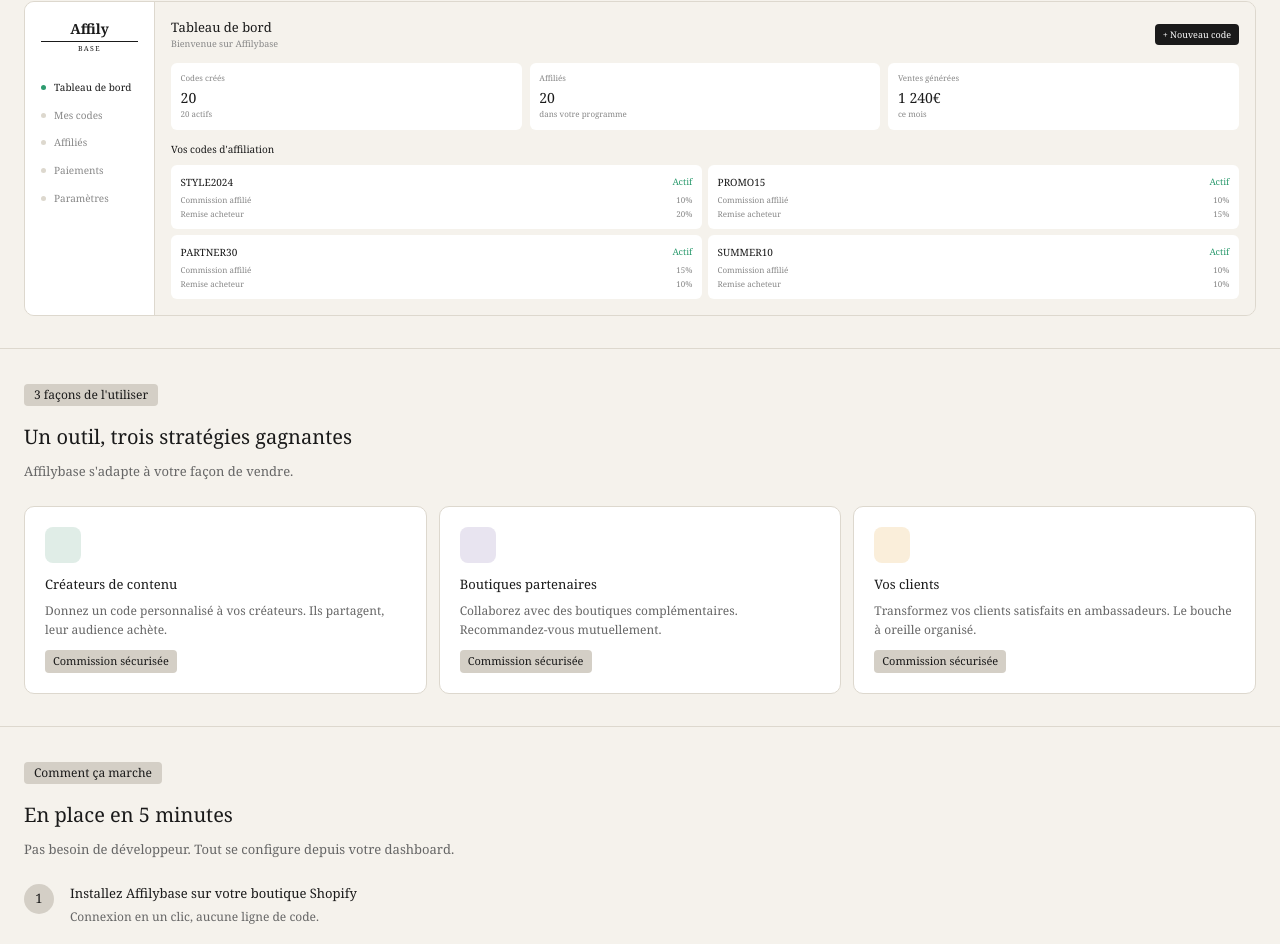
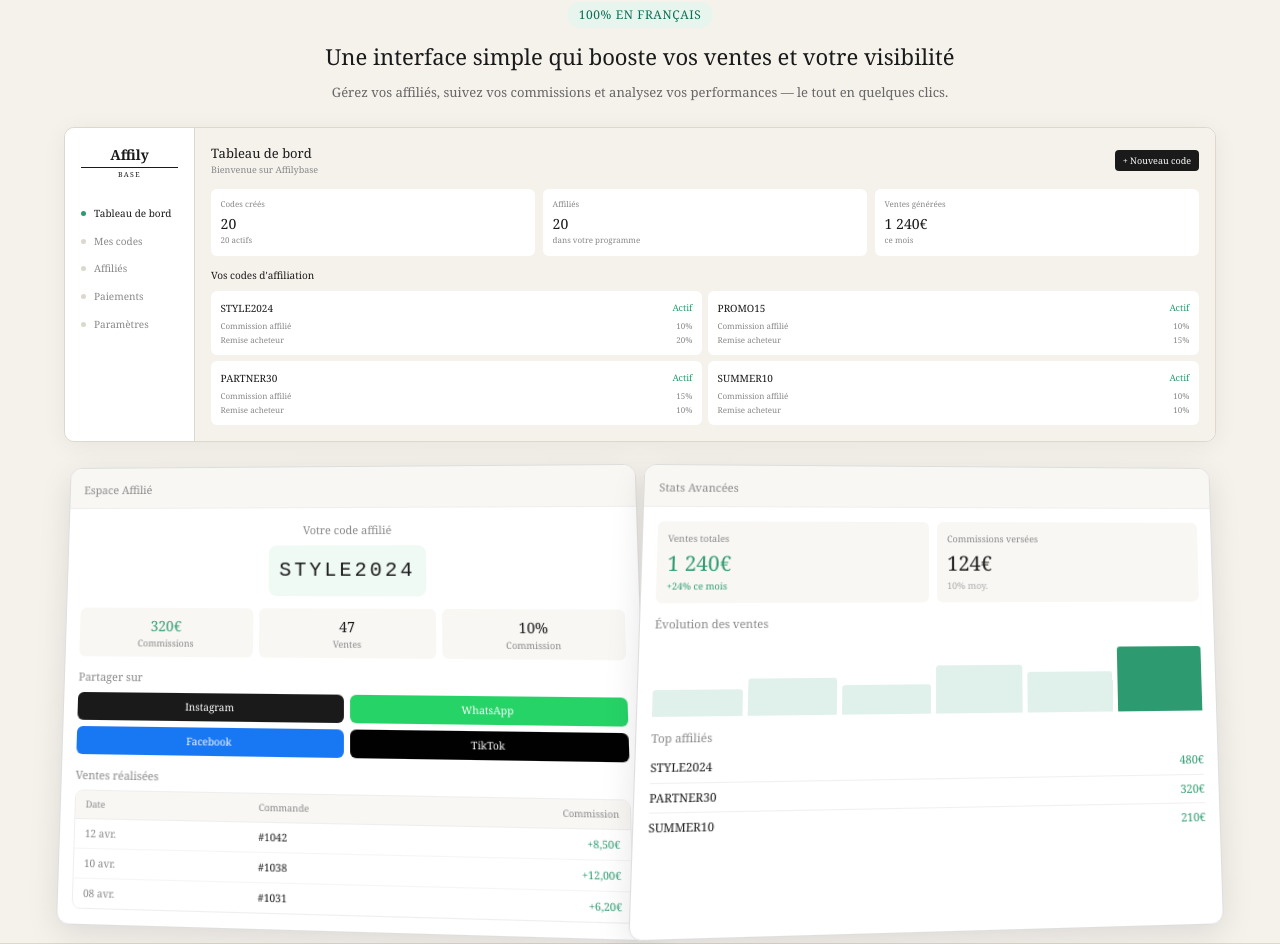
Before and after one commit to ukpt/affilybase, a Next.js app: page /landing in a window 1280 px wide. Shown: the part 476-1420 px from the top of the page. Built offline with nearby package versions, Linux system fonts and the light colour scheme.

Commit message:
new landing page sections + margins

```diff
--- a/app/landing/page.tsx
+++ b/app/landing/page.tsx
@@ -1,9 +1,9 @@
 export default function Landing() {
   return (
-    <main style={{ fontFamily: 'Georgia, serif', maxWidth: '100%', margin: '0' , background: '#F5F2EC', color: '#1a1a1a', minHeight: '100vh' }}>
+    <main style={{ fontFamily: 'Georgia, serif', maxWidth: '100%', margin: '0', background: '#F5F2EC', color: '#1a1a1a', minHeight: '100vh' }}>
 
       {/* NAV */}
-      <nav style={{ display: 'flex', alignItems: 'center', justifyContent: 'space-between', padding: '1rem 1.5rem', borderBottom: '0.5px solid #ddd8ce' }}>
+      <nav style={{ display: 'flex', alignItems: 'center', justifyContent: 'space-between', padding: '1rem 4rem', borderBottom: '0.5px solid #ddd8ce' }}>
         <div style={{ display: 'flex', flexDirection: 'column', alignItems: 'center', lineHeight: 1 }}>
           <span style={{ fontSize: '22px', fontWeight: 700, letterSpacing: '0.04em' }}>Affily</span>
           <div style={{ width: '100%', height: '1px', background: '#1a1a1a', margin: '3px 0' }} />
@@ -16,7 +16,7 @@
       </nav>
 
       {/* HERO */}
-      <div style={{ padding: '3rem 1.5rem 0', textAlign: 'center' }}>
+      <div style={{ padding: '3rem 4rem 0', textAlign: 'center' }}>
         <span style={{ display: 'inline-block', background: '#e0ede7', color: '#1a6645', fontSize: '12px', padding: '4px 14px', borderRadius: '20px', marginBottom: '1.2rem' }}>Compatible Shopify</span>
         <h1 style={{ fontSize: '30px', fontWeight: 400, lineHeight: 1.4, marginBottom: '1rem' }}>
           Boostez vos ventes Shopify<br />avec vos <span style={{ background: '#d4cfc6', padding: '2px 10px', borderRadius: '4px' }}>Partenaires</span>
@@ -31,8 +31,14 @@
       </div>
 
       {/* DASHBOARD VISUEL */}
-      <hr style={{ border: 'none', borderTop: '0.5px solid #ddd8ce', margin: '0 1.5rem 1.5rem' }} />
-      <div style={{ margin: '0 1.5rem 2rem', border: '0.5px solid #ddd8ce', borderRadius: '10px', overflow: 'hidden', display: 'flex' }}>
+      <hr style={{ border: 'none', borderTop: '0.5px solid #ddd8ce', margin: '0 4rem 1.5rem' }} />
+      <div style={{ textAlign: 'center', padding: '0 4rem 1.5rem' }}>
+        <span style={{ display: 'inline-block', background: '#e8f5ee', color: '#0F6E56', fontSize: '12px', fontWeight: 500, padding: '4px 12px', borderRadius: '20px', marginBottom: '0.75rem', letterSpacing: '0.05em' }}>100% EN FRANÇAIS</span>
+        <h2 style={{ fontSize: '22px', fontWeight: 400, marginBottom: '0.5rem' }}>Une interface simple qui booste vos ventes et votre visibilité</h2>
+        <p style={{ fontSize: '13px', color: '#666', lineHeight: 1.7 }}>Gérez vos affiliés, suivez vos commissions et analysez vos performances — le tout en quelques clics.</p>
+      </div>
+
+      <div style={{ margin: '0 4rem 1.5rem', border: '0.5px solid #ddd8ce', borderRadius: '10px', overflow: 'hidden', display: 'flex', boxShadow: '0 4px 24px rgba(0,0,0,0.06)' }}>
         <div style={{ width: '130px', background: '#fff', borderRight: '0.5px solid #ddd8ce', padding: '1rem 0', flexShrink: 0 }}>
           <div style={{ display: 'flex', flexDirection: 'column', alignItems: 'center', marginBottom: '1.2rem', padding: '0 1rem' }}>
             <span style={{ fontSize: '14px', fontWeight: 700 }}>Affily</span>
@@ -78,9 +84,88 @@
         </div>
       </div>
 
+      {/* 2 écrans en perspective */}
+      <div style={{ margin: '0 4rem 2rem', display: 'grid', gridTemplateColumns: '1fr 1fr', gap: '20px' }}>
+        <div style={{ transform: 'perspective(900px) rotateX(6deg) rotateY(-4deg)', transformOrigin: 'center top', background: '#fff', borderRadius: '12px', border: '0.5px solid #ddd', overflow: 'hidden', boxShadow: '0 8px 32px rgba(0,0,0,0.10)' }}>
+          <div style={{ background: '#f8f7f4', padding: '8px 14px', borderBottom: '0.5px solid #eee' }}>
+            <span style={{ fontSize: '11px', color: '#888', fontWeight: 500 }}>Espace Affilié</span>
+          </div>
+          <div style={{ padding: '14px' }}>
+            <div style={{ textAlign: 'center', marginBottom: '12px' }}>
+              <div style={{ fontSize: '11px', color: '#888', marginBottom: '6px' }}>Votre code affilié</div>
+              <div style={{ background: '#f0faf5', borderRadius: '8px', padding: '10px', display: 'inline-block' }}>
+                <div style={{ fontFamily: 'monospace', fontSize: '20px', fontWeight: 500, color: '#1a1a1a', letterSpacing: '3px' }}>STYLE2024</div>
+              </div>
+            </div>
+            <div style={{ display: 'grid', gridTemplateColumns: '1fr 1fr 1fr', gap: '6px', marginBottom: '12px' }}>
+              {[['320€', 'Commissions', '#2D9B6F'], ['47', 'Ventes', '#1a1a1a'], ['10%', 'Commission', '#1a1a1a']].map(([val, label, color], i) => (
+                <div key={i} style={{ background: '#f8f7f4', borderRadius: '6px', padding: '7px', textAlign: 'center' }}>
+                  <div style={{ fontSize: '14px', fontWeight: 500, color }}>{val}</div>
+                  <div style={{ fontSize: '9px', color: '#888' }}>{label}</div>
+                </div>
+              ))}
+            </div>
+            <div style={{ fontSize: '11px', color: '#888', marginBottom: '6px' }}>Partager sur</div>
+            <div style={{ display: 'grid', gridTemplateColumns: '1fr 1fr', gap: '6px', marginBottom: '12px' }}>
+              {[['Instagram', '#1a1a1a'], ['WhatsApp', '#25D366'], ['Facebook', '#1877F2'], ['TikTok', '#010101']].map(([label, bg], i) => (
+                <div key={i} style={{ background: bg, color: 'white', borderRadius: '6px', padding: '6px', textAlign: 'center', fontSize: '10px' }}>{label}</div>
+              ))}
+            </div>
+            <div style={{ fontSize: '11px', color: '#888', marginBottom: '6px' }}>Ventes réalisées</div>
+            <div style={{ background: 'white', border: '0.5px solid #eee', borderRadius: '8px', overflow: 'hidden' }}>
+              <div style={{ display: 'grid', gridTemplateColumns: '1fr 1fr 1fr', padding: '6px 10px', background: '#f8f7f4', borderBottom: '0.5px solid #eee' }}>
+                {['Date', 'Commande', 'Commission'].map((h, i) => (
+                  <span key={i} style={{ fontSize: '9px', color: '#888', textAlign: i === 2 ? 'right' : 'left' }}>{h}</span>
+                ))}
+              </div>
+              {[['12 avr.', '#1042', '+8,50€'], ['10 avr.', '#1038', '+12,00€'], ['08 avr.', '#1031', '+6,20€']].map(([date, cmd, comm], i) => (
+                <div key={i} style={{ display: 'grid', gridTemplateColumns: '1fr 1fr 1fr', padding: '6px 10px', borderBottom: i < 2 ? '0.5px solid #f5f5f5' : 'none' }}>
+                  <span style={{ fontSize: '10px', color: '#888' }}>{date}</span>
+                  <span style={{ fontSize: '10px', color: '#1a1a1a' }}>{cmd}</span>
+                  <span style={{ fontSize: '10px', color: '#2D9B6F', textAlign: 'right' }}>{comm}</span>
+                </div>
+              ))}
+            </div>
+          </div>
+        </div>
+
+        <div style={{ transform: 'perspective(900px) rotateX(6deg) rotateY(4deg)', transformOrigin: 'center top', background: '#fff', borderRadius: '12px', border: '0.5px solid #ddd', overflow: 'hidden', boxShadow: '0 8px 32px rgba(0,0,0,0.10)' }}>
+          <div style={{ background: '#f8f7f4', padding: '8px 14px', borderBottom: '0.5px solid #eee' }}>
+            <span style={{ fontSize: '11px', color: '#888', fontWeight: 500 }}>Stats Avancées</span>
+          </div>
+          <div style={{ padding: '14px' }}>
+            <div style={{ display: 'grid', gridTemplateColumns: '1fr 1fr', gap: '8px', marginBottom: '12px' }}>
+              <div style={{ background: '#f8f7f4', borderRadius: '6px', padding: '10px' }}>
+                <div style={{ fontSize: '9px', color: '#888', marginBottom: '2px' }}>Ventes totales</div>
+                <div style={{ fontSize: '20px', fontWeight: 500, color: '#2D9B6F' }}>1 240€</div>
+                <div style={{ fontSize: '9px', color: '#2D9B6F' }}>+24% ce mois</div>
+              </div>
+              <div style={{ background: '#f8f7f4', borderRadius: '6px', padding: '10px' }}>
+                <div style={{ fontSize: '9px', color: '#888', marginBottom: '2px' }}>Commissions versées</div>
+                <div style={{ fontSize: '20px', fontWeight: 500, color: '#1a1a1a' }}>124€</div>
+                <div style={{ fontSize: '9px', color: '#aaa' }}>10% moy.</div>
+              </div>
+            </div>
+            <div style={{ fontSize: '11px', color: '#888', marginBottom: '8px' }}>Évolution des ventes</div>
+            <div style={{ height: '70px', display: 'flex', alignItems: 'flex-end', gap: '5px', marginBottom: '12px' }}>
+              {[35, 50, 40, 65, 55, 90].map((h, i) => (
+                <div key={i} style={{ flex: 1, background: i === 5 ? '#2D9B6F' : '#e0f0ea', borderRadius: '3px 3px 0 0', height: `${h}%` }} />
+              ))}
+            </div>
+            <div style={{ fontSize: '11px', color: '#888', marginBottom: '6px' }}>Top affiliés</div>
+            {[['STYLE2024', '480€'], ['PARTNER30', '320€'], ['SUMMER10', '210€']].map(([code, val], i) => (
+              <div key={i} style={{ display: 'flex', justifyContent: 'space-between', fontSize: '11px', padding: '5px 0', borderBottom: i < 2 ? '0.5px solid #f0f0f0' : 'none' }}>
+                <span style={{ color: '#1a1a1a' }}>{code}</span>
+                <span style={{ color: '#2D9B6F', fontWeight: 500 }}>{val}</span>
+              </div>
+            ))}
+          </div>
+        </div>
+      </div>
+
       {/* 3 FAÇONS */}
       <hr style={{ border: 'none', borderTop: '0.5px solid #ddd8ce' }} />
-      <div style={{ padding: '2rem 1.5rem' }}>
+      <div style={{ padding: '2rem 4rem' }}>
         <span style={{ display: 'inline-block', background: '#d4cfc6', padding: '2px 10px', borderRadius: '4px', fontSize: '12px', fontWeight: 500, marginBottom: '1rem' }}>3 façons de l'utiliser</span>
         <h2 style={{ fontSize: '20px', fontWeight: 400, marginBottom: '0.5rem' }}>Un outil, trois stratégies gagnantes</h2>
         <p style={{ fontSize: '13px', color: '#666', lineHeight: 1.7, marginBottom: '1.5rem' }}>Affilybase s'adapte à votre façon de vendre.</p>
@@ -102,7 +187,7 @@
 
       {/* COMMENT CA MARCHE */}
       <hr style={{ border: 'none', borderTop: '0.5px solid #ddd8ce' }} />
-      <div style={{ padding: '2rem 1.5rem' }}>
+      <div style={{ padding: '2rem 4rem' }}>
         <span style={{ display: 'inline-block', background: '#d4cfc6', padding: '2px 10px', borderRadius: '4px', fontSize: '12px', fontWeight: 500, marginBottom: '1rem' }}>Comment ça marche</span>
         <h2 style={{ fontSize: '20px', fontWeight: 400, marginBottom: '0.5rem' }}>En place en 5 minutes</h2>
         <p style={{ fontSize: '13px', color: '#666', lineHeight: 1.7, marginBottom: '1.5rem' }}>Pas besoin de développeur. Tout se configure depuis votre dashboard.</p>
@@ -123,7 +208,7 @@
 
       {/* TARIFS */}
       <hr style={{ border: 'none', borderTop: '0.5px solid #ddd8ce' }} />
-      <div style={{ padding: '2rem 1.5rem' }}>
+      <div style={{ padding: '2rem 4rem' }}>
         <span style={{ display: 'inline-block', background: '#d4cfc6', padding: '2px 10px', borderRadius: '4px', fontSize: '12px', fontWeight: 500, marginBottom: '1rem' }}>Tarifs</span>
         <h2 style={{ fontSize: '20px', fontWeight: 400, marginBottom: '0.5rem' }}>Simple et transparent</h2>
         <p style={{ fontSize: '13px', color: '#666', lineHeight: 1.7, marginBottom: '1.5rem' }}>Commencez gratuitement, évoluez selon vos besoins.</p>
@@ -150,7 +235,7 @@
 
       {/* CHIFFRES */}
       <hr style={{ border: 'none', borderTop: '0.5px solid #ddd8ce' }} />
-      <div style={{ padding: '2rem 1.5rem' }}>
+      <div style={{ padding: '2rem 4rem' }}>
         <span style={{ display: 'inline-block', background: '#d4cfc6', padding: '2px 10px', borderRadius: '4px', fontSize: '12px', fontWeight: 500, marginBottom: '1rem' }}>Affilybase en chiffres</span>
         <h2 style={{ fontSize: '20px', fontWeight: 400, marginBottom: '0.5rem' }}>Déjà adopté par des boutiques Shopify</h2>
         <p style={{ fontSize: '13px', color: '#666', lineHeight: 1.7, marginBottom: '1.5rem' }}>Des premiers résultats encourageants.</p>
@@ -166,7 +251,7 @@
 
       {/* AVIS */}
       <hr style={{ border: 'none', borderTop: '0.5px solid #ddd8ce' }} />
-      <div style={{ padding: '2rem 1.5rem' }}>
+      <div style={{ padding: '2rem 4rem' }}>
         <span style={{ display: 'inline-block', background: '#d4cfc6', padding: '2px 10px', borderRadius: '4px', fontSize: '12px', fontWeight: 500, marginBottom: '1rem' }}>Avis clients</span>
         <h2 style={{ fontSize: '20px', fontWeight: 400, marginBottom: '0.5rem' }}>Ils utilisent Affilybase</h2>
         <p style={{ fontSize: '13px', color: '#666', lineHeight: 1.7, marginBottom: '1.5rem' }}>Des boutiques Shopify qui ont boosté leurs ventes grâce à leurs partenaires.</p>
@@ -193,7 +278,7 @@
 
       {/* FAQ */}
       <hr style={{ border: 'none', borderTop: '0.5px solid #ddd8ce' }} />
-      <div style={{ padding: '2rem 1.5rem' }}>
+      <div style={{ padding: '2rem 4rem' }}>
         <span style={{ display: 'inline-block', background: '#d4cfc6', padding: '2px 10px', borderRadius: '4px', fontSize: '12px', fontWeight: 500, marginBottom: '1rem' }}>FAQ</span>
         <h2 style={{ fontSize: '20px', fontWeight: 400, marginBottom: '0.5rem' }}>Questions fréquentes</h2>
         <p style={{ fontSize: '13px', color: '#666', lineHeight: 1.7, marginBottom: '1.5rem' }}>Tout ce que vous voulez savoir avant de commencer.</p>
@@ -213,14 +298,14 @@
       </div>
 
       {/* CTA */}
-      <div style={{ padding: '2.5rem 1.5rem', textAlign: 'center', borderTop: '0.5px solid #ddd8ce' }}>
+      <div style={{ padding: '2.5rem 4rem', textAlign: 'center', borderTop: '0.5px solid #ddd8ce' }}>
         <h2 style={{ fontSize: '24px', fontWeight: 400, marginBottom: '0.75rem' }}>Prêt à <span style={{ background: '#d4cfc6', padding: '2px 10px', borderRadius: '4px' }}>booster vos ventes</span> ?</h2>
         <p style={{ fontSize: '13px', color: '#666', marginBottom: '1.5rem' }}>Rejoignez les boutiques Shopify qui utilisent Affilybase pour vendre plus.</p>
         <a href="/login" style={{ background: '#2D9B6F', color: '#fff', borderRadius: '6px', padding: '0.85rem 1.75rem', fontSize: '14px', fontWeight: 500, textDecoration: 'none' }}>Commencer gratuitement — sans engagement</a>
       </div>
 
       {/* FOOTER */}
-      <div style={{ background: '#1a1a1a', padding: '1.25rem 1.5rem', display: 'flex', alignItems: 'center', justifyContent: 'space-between', flexWrap: 'wrap', gap: '10px' }}>
+      <div style={{ background: '#1a1a1a', padding: '1.25rem 4rem', display: 'flex', alignItems: 'center', justifyContent: 'space-between', flexWrap: 'wrap', gap: '10px' }}>
         <div style={{ display: 'flex', flexDirection: 'column', alignItems: 'center', lineHeight: 1 }}>
           <span style={{ fontSize: '18px', fontWeight: 700, color: '#fff', letterSpacing: '0.04em' }}>Affily</span>
           <div style={{ width: '100%', height: '1px', background: '#fff', margin: '3px 0' }} />
```
Lines whose indentation alone changed are shown as unchanged.
